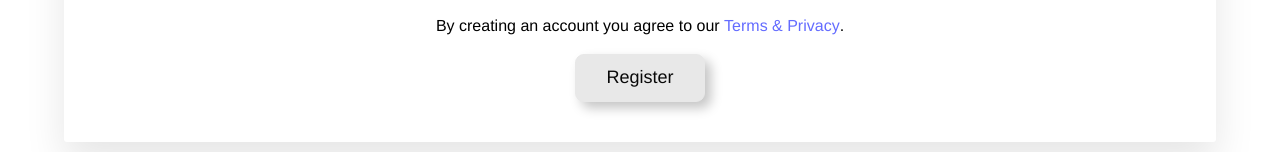
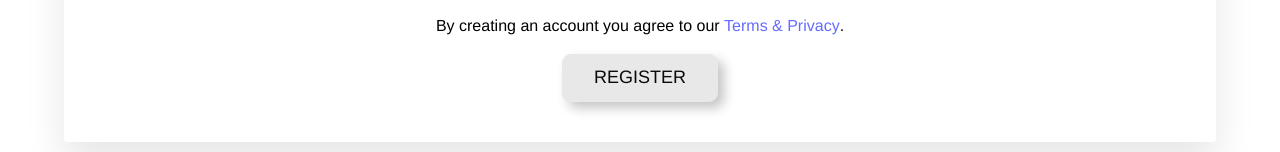
Before and after one commit to aaron1986/events_platform, a React (Vite) app: page / in a window 1280 px wide. Shown: the part 928-1080 px from the top of the page. Built offline with nearby package versions, Linux system fonts and the light colour scheme; no server answers.

Commit message:
fixed submit message

```diff
--- a/src/Components/ContactPage.jsx
+++ b/src/Components/ContactPage.jsx
@@ -52,9 +52,11 @@ export default function ContactPage() {
   if (Object.keys(validationErrors).length === 0) {
     console.log('Form submitted:', formData);
     setIsSubmitted(true);
-        setFormData({ fname: '', email: '', password: '', repeatPassword: '' });
+    setFormData({ fname: '', email: '', password: '', repeatPassword: '', address: '' });
+    setTimeout(() => setIsSubmitted(false), 3000);
   }
 };
+
 
 
     return (
@@ -93,7 +95,8 @@ export default function ContactPage() {
                 <input type="date" id="dateOfBirth" name="dateOfBirth"></input>
 
                 <p>By creating an account you agree to our <a href="#">Terms & Privacy</a>.</p>
-                <button type="submit" className="registerbtn">Register</button>
+                 <button className="registerbtn" type="submit">REGISTER</button>
+                {isSubmitted && <p className="success-message">Your message has been sent successfully!</p>}
             </form>
         </div>
     )
```
Also changed, not shown: 1 other file (tests, documents, lock files or other folders). Lines whose indentation alone changed are shown as unchanged.
